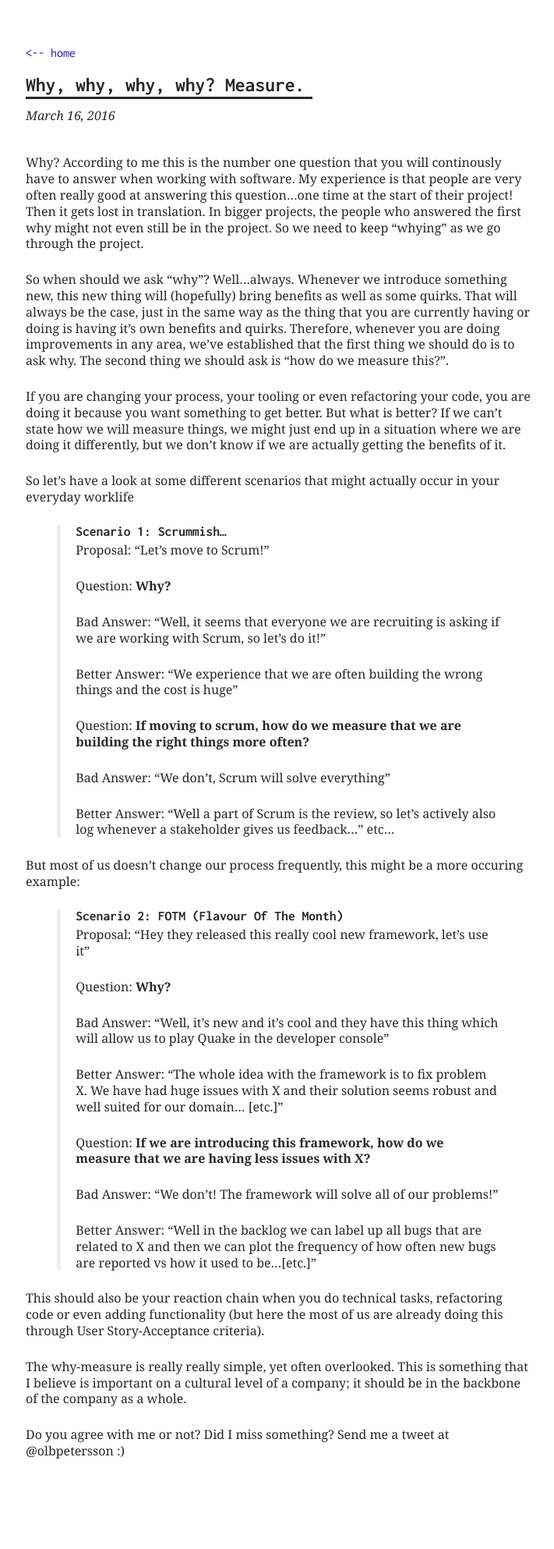
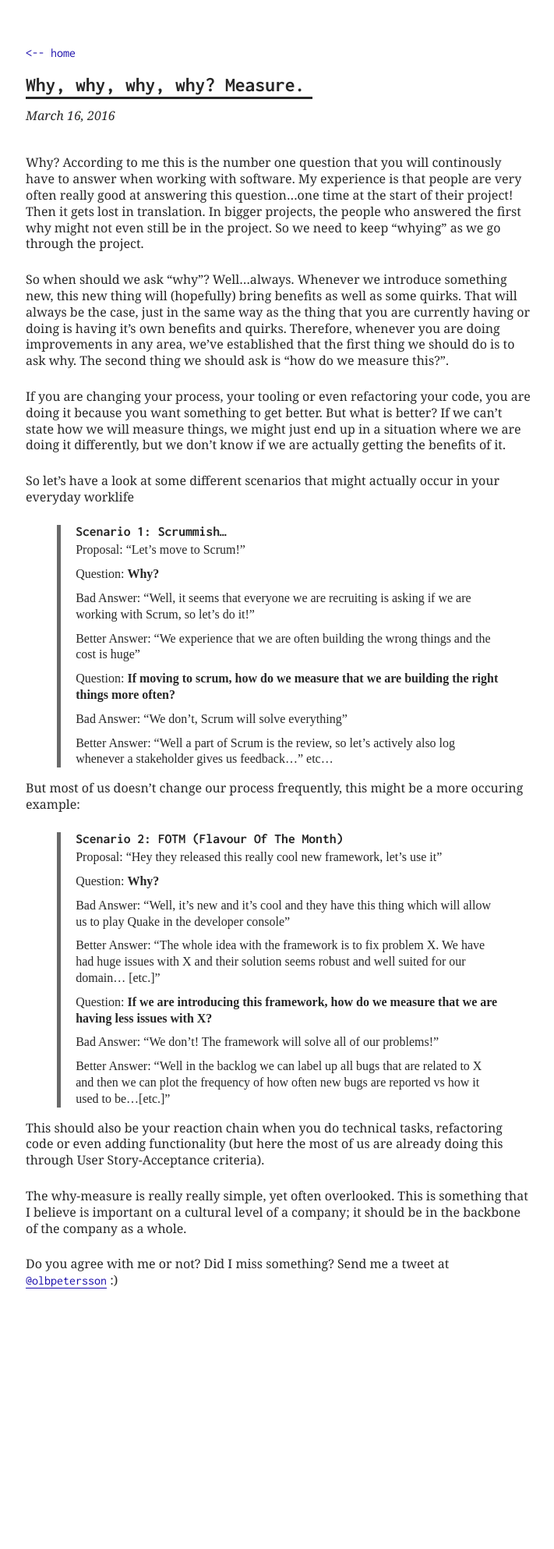
Before and after one commit to olbpetersson/olbpetersson.github.io, a Jekyll site: the page built from _posts/2016-03-16-why-why-measure.md, in a window 1280 px wide. Shown: the whole page at 78% size, without its empty margins (282-993 px from the left). Built offline with Jekyll 4.4.1, drawn with Linux system fonts in a browser that asks for light colours; after the commit the page ends 1768 px from its top, so only the background shows below that.

Commit message:
blockqoute css improvements, border, color, margins

```diff
--- a/_posts/2016-03-16-why-why-measure.md
+++ b/_posts/2016-03-16-why-why-measure.md
@@ -55,4 +55,4 @@ This should also be your reaction chain when you do technical tasks, refactoring
 The why-measure is really really simple, yet often overlooked. This is something that I believe is important on a cultural level of a company; it should be in the backbone of the company as a whole.
 
 
-Do you agree with me or not? Did  I miss something? Send me a tweet at @olbpetersson :)
+Do you agree with me or not? Did  I miss something? Send me a tweet at [@olbpetersson](http://twitter.com/olbpetersson) :)
--- a/assets/css/main.scss
+++ b/assets/css/main.scss
@@ -38,10 +38,7 @@ a {
 	text-decoration: none;
   }
 }
-blockquote {
-	border-left: 5px solid #eee;
-	padding-left: 1.2em;
-}
+
 ul {
 	list-style: none;
 	li {
@@ -169,6 +166,14 @@ ul {
 				text-decoration: none;
 			}
 		}
+		blockquote {
+			border-left: 5px solid #696969;
+			padding-left: 1.2em;
+		  p {
+				font-family: serif;
+				margin-bottom: 10px;
+			}
+		}
 		strong {
 			font-weight: 700;
 		}
```
